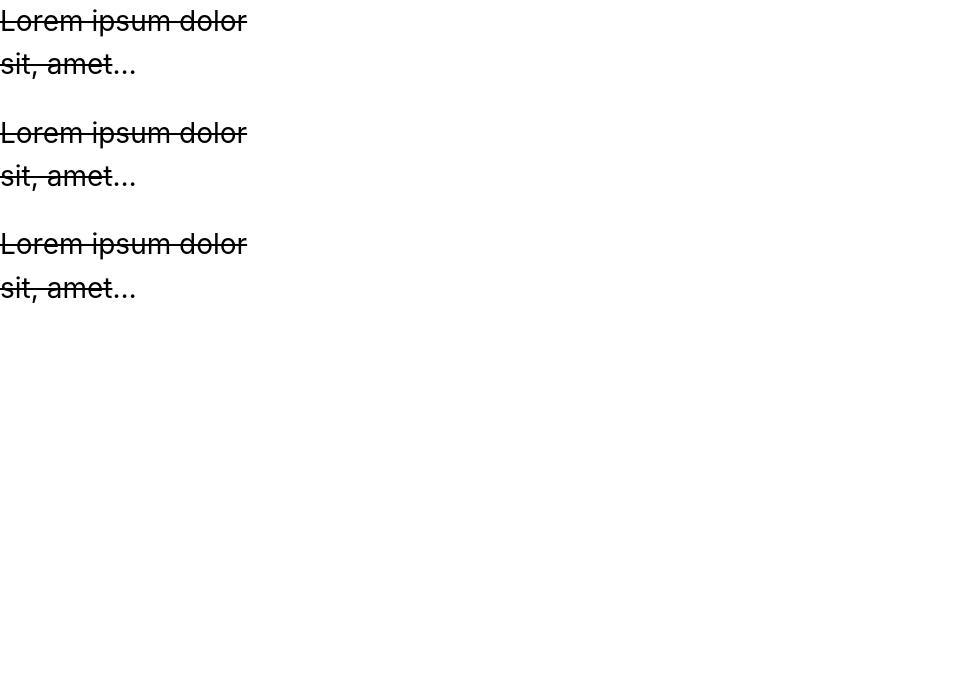
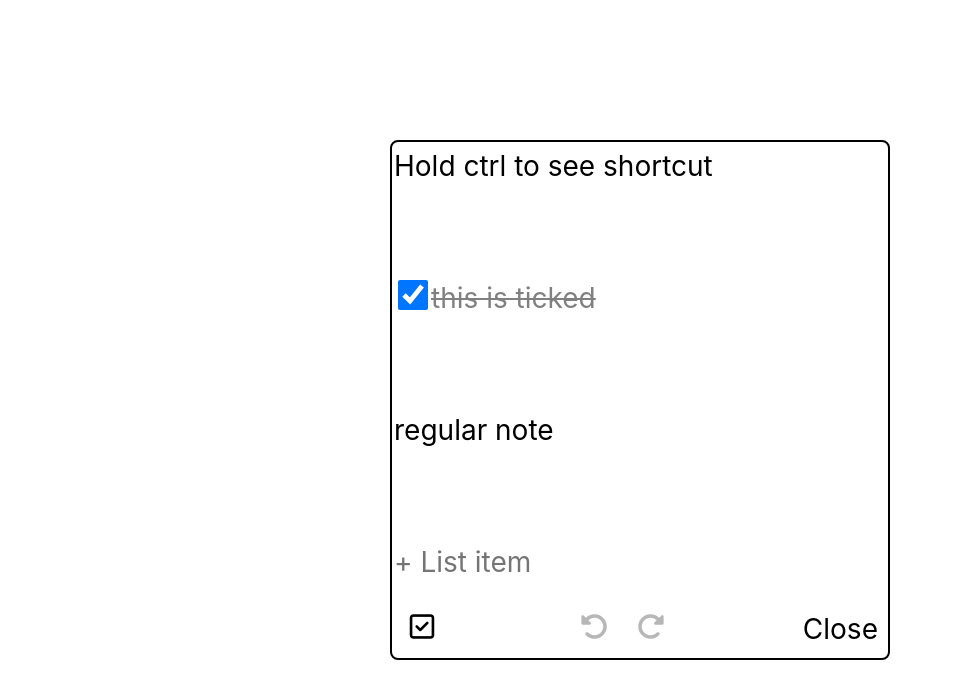
Before and after one commit to AdityaAnuragi/notes-app, a React (Vite) app: page / in a window 1280 px wide. Shown: the top 698 px of the page, without its empty margins (0-953 px from the left). Built offline with nearby package versions, Linux system fonts and the light colour scheme.

Commit message:
the div containing the textarea now has a flexgrow property set to 1 so the textarea takes up much more space which is nice!

```diff
--- a/src/App.jsx
+++ b/src/App.jsx
@@ -2,14 +2,15 @@
 // import "./App.css"
 // import useThrottle from "./customHooks/useThrottle"
 // import { TooltipButtonWrapper } from "./components/tooltipButton"
-// import { OpenNote } from "./components/OpenNote"
+import { OpenNote } from "./components/OpenNote"
 import { NoteInHomePage } from "./components/NoteInHomePage"
 function App() {
   return (
     <>
+      <OpenNote />
+      {/* <NoteInHomePage />
       <NoteInHomePage />
-      <NoteInHomePage />
-      <NoteInHomePage />
+      <NoteInHomePage /> */}
     </>
   )
 }
--- a/src/components/OpenNote.jsx
+++ b/src/components/OpenNote.jsx
@@ -306,7 +306,7 @@ function OpenNote() {
           {filteredHistory.current[filteredHistory.current.length + pointer] && filteredHistory.current[filteredHistory.current.length + pointer].map((element, index) => {
             return (
               <div className={openNoteStyle.textAreaContainer} key={index} style={{ display: "flex", justifyContent: "space-between", alignItems: "flex-start" }} >
-                <div className={openNoteStyle.inputAndTextAreaSubWrapper} style={{ display: "flex", alignItems: "flex-start" }}>
+                <div className={openNoteStyle.inputAndTextAreaSubWrapper} style={{ display: "flex", alignItems: "flex-start" , flexGrow : "1" }}>
                   {element.category.isCheckBox && <input className={openNoteStyle.input} type="checkbox" checked={filteredHistory.current[filteredHistory.current.length + pointer][index].category.isChecked} onChange={() => handleCheckChange(index)} />}
                   <textarea style={getStyles(index)} value={filteredHistory.current[filteredHistory.current.length + pointer][index].data} className={openNoteStyle.textarea} ref={(node) => {
                     callbackForRef(node, index)
--- a/src/components/OpenNote.module.css
+++ b/src/components/OpenNote.module.css
@@ -78,6 +78,7 @@
   width: max-content;
   padding: 0px;
   border: none;
+  flex-grow: 1;
   /* border: 2px solid red; */
 }
 
```
